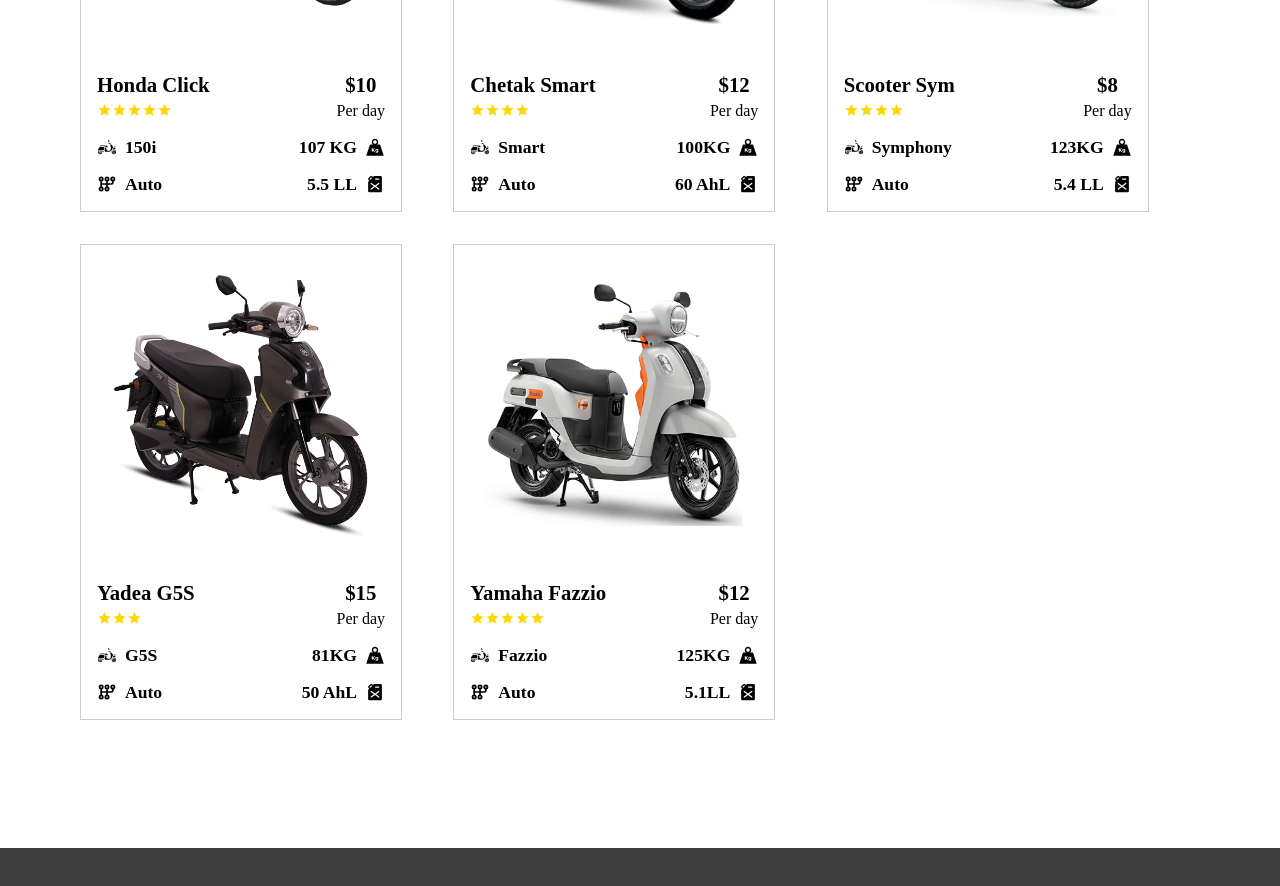
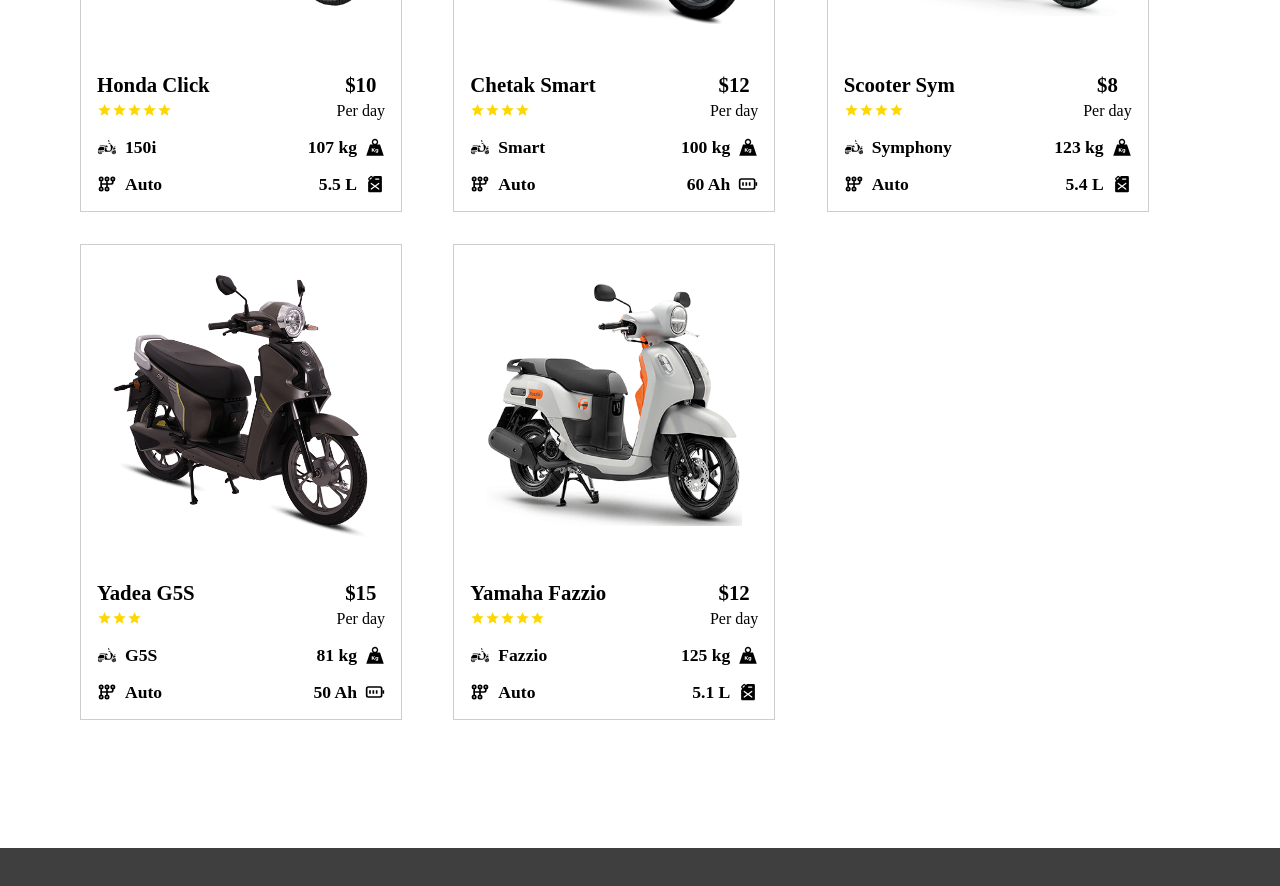
Before and after one commit to OnigiriKing/moto-vibe, a React (Create React App) app: page /Models in a window 1280 px wide. Shown: the part 760-1646 px from the top of the page. Built offline with nearby package versions, Linux system fonts and the light colour scheme.

Commit message:
bike specification labels and units fix

```diff
--- a/src/common/utils/bikeInfo.js
+++ b/src/common/utils/bikeInfo.js
@@ -11,8 +11,9 @@
     name: "Honda Click",
     deposit: "$100",
     gearbox: "Automatic",
-    tank: "5.5 L",
-    weight: "107 KG",
+    capacity: "5.5 L",
+    capacityLabel: "Tank",
+    weight: "107 kg",
     img: hondaBike,
   },
   Chetak: {
@@ -21,8 +22,9 @@
     name: "Chetak Smart",
     deposit: "$100",
     gearbox: "Automatic",
-    tank: "60 Ah",
-    weight: "100KG",
+    capacity: "60 Ah",
+    capacityLabel: "Battery",
+    weight: "100 kg",
     img: chetakBike,
   },
   Sym: {
@@ -31,18 +33,20 @@
     name: "Scooter Sym",
     deposit: "$100",
     gearbox: "Automatic",
-    tank: "5.4 L",
-    weight: "123KG",
+    capacity: "5.4 L",
+    capacityLabel: "Tank",
+    weight: "123 kg",
     img: symBike,
   },
   Yadea: {
     price: "15",
-    model: "G5S ",
+    model: "G5S",
     name: "Yadea G5S",
     deposit: "$150",
     gearbox: "Automatic",
-    tank: "50 Ah",
-    weight: "81KG",
+    capacity: "50 Ah",
+    capacityLabel: "Battery",
+    weight: "81 kg",
     img: yadeaBike,
   },
   Yamaha: {
@@ -51,8 +55,9 @@
     name: "Yamaha Fazzio",
     deposit: "$120",
     gearbox: "Automatic",
-    tank: "5.1L",
-    weight: "125KG",
+    capacity: "5.1 L",
+    capacityLabel: "Tank",
+    weight: "125 kg",
     img: yamahaBike,
   },
 };
--- a/src/components/BikeModels/BikeModels.BikeDes/BikeDes.jsx
+++ b/src/components/BikeModels/BikeModels.BikeDes/BikeDes.jsx
@@ -1,6 +1,8 @@
 import { bikeDesSvg } from "svg/bikeDesSvg";
 
-export default function BikeDes({ bikeType, bikeModel, price, gas, weight, img, star }) {
+export default function BikeDes({
+  bikeType, bikeModel, price, capacity, capacityLabel, weight, img, star,
+}) {
 
   const stars = [
     bikeDesSvg(15).star,
@@ -37,8 +39,11 @@
         </div>
         <div className="bike-des">
           <h4>{bikeDesSvg(20).gearBox} Auto</h4>
-          <h4>
-            {gas}L{bikeDesSvg(20).gas}
+          <h4 aria-label={`${capacityLabel}: ${capacity}`} title={capacityLabel}>
+            {capacity}
+            {capacityLabel === "Battery"
+              ? bikeDesSvg(20).battery
+              : bikeDesSvg(20).gas}
           </h4>
         </div>
       </div>
--- a/src/components/BikeModels/BikeModels.jsx
+++ b/src/components/BikeModels/BikeModels.jsx
@@ -13,7 +13,8 @@
             bikeModel="Honda Click"
             bikeType={bikeInfo.Honda.model}
             price={bikeInfo.Honda.price}
-            gas={bikeInfo.Honda.tank}
+            capacity={bikeInfo.Honda.capacity}
+            capacityLabel={bikeInfo.Honda.capacityLabel}
             weight={bikeInfo.Honda.weight}
             img={bikeInfo.Honda.img}
             star="5"
@@ -22,7 +23,8 @@
             bikeModel="Chetak Smart"
             bikeType={bikeInfo.Chetak.model}
             price={bikeInfo.Chetak.price}
-            gas={bikeInfo.Chetak.tank}
+            capacity={bikeInfo.Chetak.capacity}
+            capacityLabel={bikeInfo.Chetak.capacityLabel}
             weight={bikeInfo.Chetak.weight}
             img={bikeInfo.Chetak.img}
             star="4"
@@ -31,7 +33,8 @@
             bikeModel="Scooter Sym"
             bikeType={bikeInfo.Sym.model}
             price={bikeInfo.Sym.price}
-            gas={bikeInfo.Sym.tank}
+            capacity={bikeInfo.Sym.capacity}
+            capacityLabel={bikeInfo.Sym.capacityLabel}
             weight={bikeInfo.Sym.weight}
             img={bikeInfo.Sym.img}
             star="4"
@@ -40,7 +43,8 @@
             bikeModel="Yadea G5S"
             bikeType={bikeInfo.Yadea.model}
             price={bikeInfo.Yadea.price}
-            gas={bikeInfo.Yadea.tank}
+            capacity={bikeInfo.Yadea.capacity}
+            capacityLabel={bikeInfo.Yadea.capacityLabel}
             weight={bikeInfo.Yadea.weight}
             img={bikeInfo.Yadea.img}
             star="3"
@@ -49,7 +53,8 @@
             bikeModel="Yamaha Fazzio"
             bikeType={bikeInfo.Yamaha.model}
             price={bikeInfo.Yamaha.price}
-            gas={bikeInfo.Yamaha.tank}
+            capacity={bikeInfo.Yamaha.capacity}
+            capacityLabel={bikeInfo.Yamaha.capacityLabel}
             weight={bikeInfo.Yamaha.weight}
             img={bikeInfo.Yamaha.img}
             star="5"
--- a/src/components/HomeComp/HomeComp.Models/Models.jsx
+++ b/src/components/HomeComp/HomeComp.Models/Models.jsx
@@ -71,8 +71,8 @@
                   <span>{bikeInfo[bikeType].gearbox}</span>
                 </div>
                 <div className="bike-model">
-                  <span>Tank</span>
-                  <span>{bikeInfo[bikeType].tank}</span>
+                  <span>{bikeInfo[bikeType].capacityLabel}</span>
+                  <span>{bikeInfo[bikeType].capacity}</span>
                 </div>
                 <div className="bike-model">
                   <span>Weight</span>
--- a/src/svg/bikeDesSvg.jsx
+++ b/src/svg/bikeDesSvg.jsx
@@ -24,6 +24,21 @@
           fill="currentColor"
           d="M200 24h-76.69A15.86 15.86 0 0 0 112 28.69L101.66 39L91.31 28.69a16 16 0 0 0-22.62 0l-24 24a16 16 0 0 0 0 22.62L55 85.66L44.69 96A15.86 15.86 0 0 0 40 107.31V216a16 16 0 0 0 16 16h144a16 16 0 0 0 16-16V40a16 16 0 0 0-16-16ZM56 64l24-24l10.34 10.34l-24 24Zm124.8 121.6a8 8 0 1 1-9.6 12.8L128 166l-43.2 32.4a8 8 0 0 1-9.6-12.8l39.47-29.6l-39.47-29.6a8 8 0 0 1 9.6-12.8L128 146l43.2-32.4a8 8 0 0 1 9.6 12.8L141.33 156ZM176 72h-40a8 8 0 0 1 0-16h40a8 8 0 0 1 0 16Z"
         />
+      </svg>
+    ),
+    battery: (
+      <svg
+        width={width}
+        height={width}
+        viewBox="0 0 24 24"
+        fill="none"
+        stroke="currentColor"
+        strokeWidth="2"
+        aria-hidden="true"
+        focusable="false"
+      >
+        <rect x="2" y="6" width="18" height="12" rx="2" />
+        <path d="M22 10v4M6 10v4M10 10v4M14 10v4" />
       </svg>
     ),
     weight: (
```
